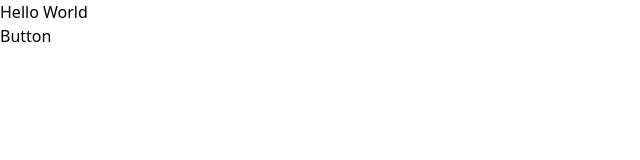
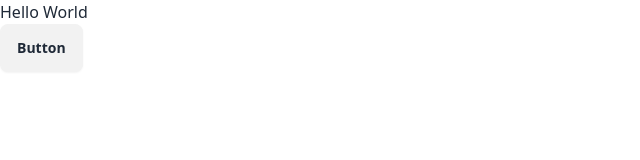
Before and after one commit to youyoumu/memory-card, a React (Vite) app: page / in a window 1280 px wide. Shown: the top 160 px of the page, without its empty margins (0-640 px from the left). Built offline with nearby package versions, Linux system fonts and the light colour scheme.

Commit message:
Setup daisyui

```diff
--- a/package.json
+++ b/package.json
@@ -18,6 +18,7 @@
     "@types/react-dom": "^18.2.22",
     "@vitejs/plugin-react": "^4.2.1",
     "autoprefixer": "^10.4.19",
+    "daisyui": "^4.10.2",
     "eslint": "^8.57.0",
     "eslint-plugin-react": "^7.34.1",
     "eslint-plugin-react-hooks": "^4.6.0",
--- a/tailwind.config.js
+++ b/tailwind.config.js
@@ -1,8 +1,10 @@
 /** @type {import('tailwindcss').Config} */
+import daisyui from 'daisyui'
+
 export default {
   content: ['./index.html', './src/**/*.{js,ts,jsx,tsx}'],
   theme: {
     extend: {}
   },
-  plugins: []
+  plugins: [daisyui]
 }
```
Also changed, not shown: 1 other file (tests, documents, lock files or other folders).
